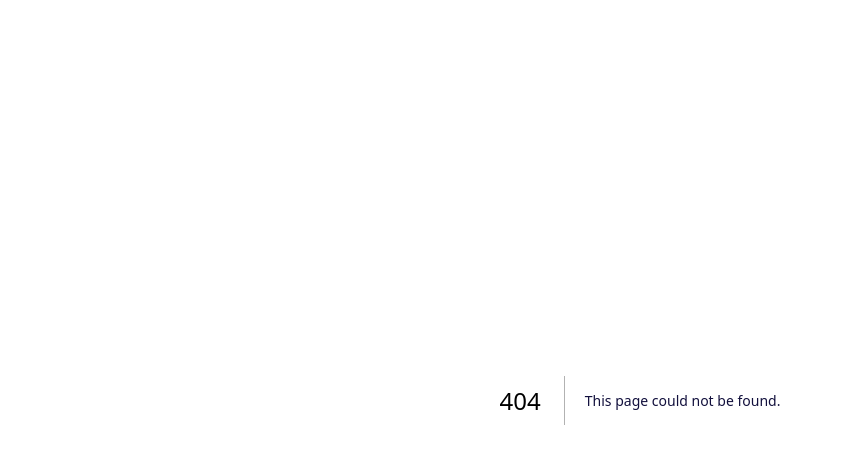
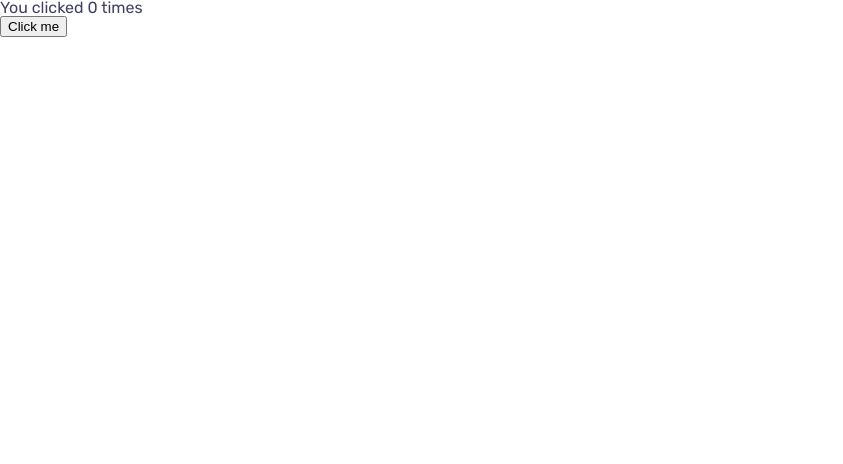
Before and after one commit to wahyunandanovan/autogenerate-blogs, a Next.js app: page /count in a window 1280 px wide. Before the commit this address had no page. Shown: the top 464 px of the page, without its empty margins (0-843 px from the left). Built offline with nearby package versions, Linux system fonts and the light colour scheme.

Commit message:
debuging

```diff
--- /dev/null
+++ b/pages/count.tsx
@@ -0,0 +1,14 @@
+'use client';
+
+import { useState } from 'react';
+
+export default function Counter() {
+    const [count, setCount] = useState(0);
+    console.log(count)
+    return (
+        <div>
+            <p>You clicked {count} times</p>
+            <button onClick={() => setCount(count + 1)}>Click me</button>
+        </div>
+    );
+}
--- a/sections/home/index.tsx
+++ b/sections/home/index.tsx
@@ -7,6 +7,8 @@
 import Post from './Post';
 
 function HomeSection() {
+
+
   return (
     <React.Fragment>
       <Banner />
```
